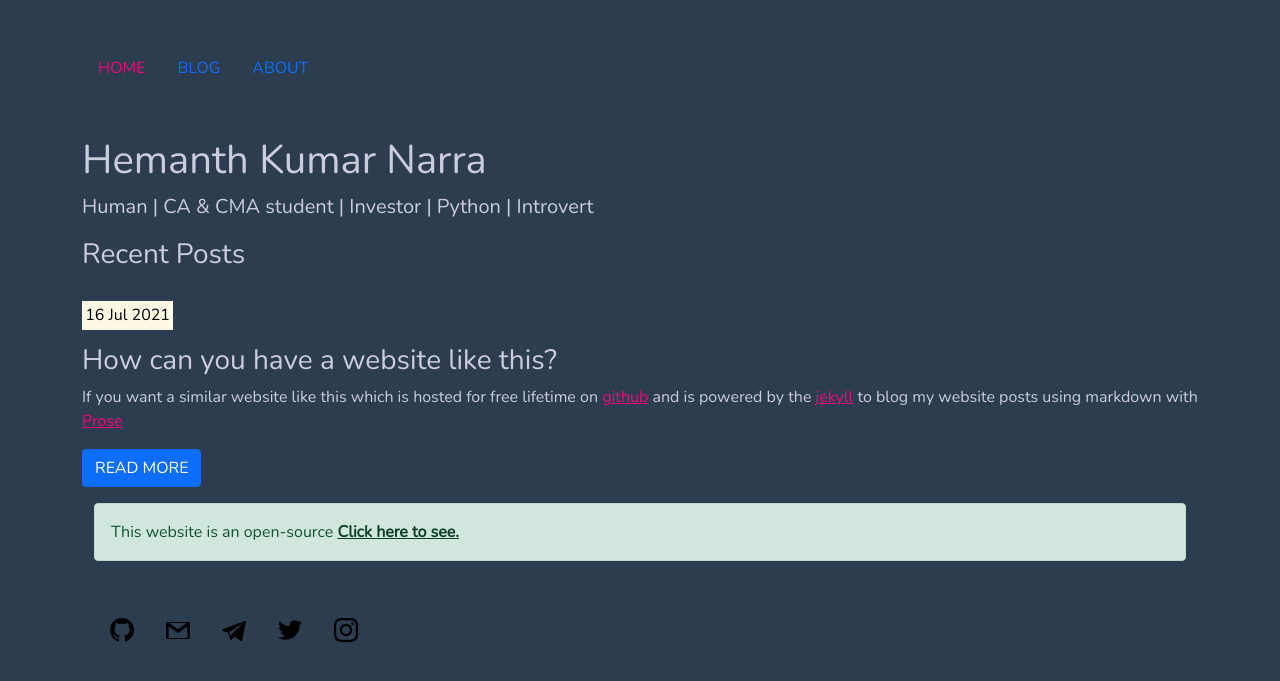
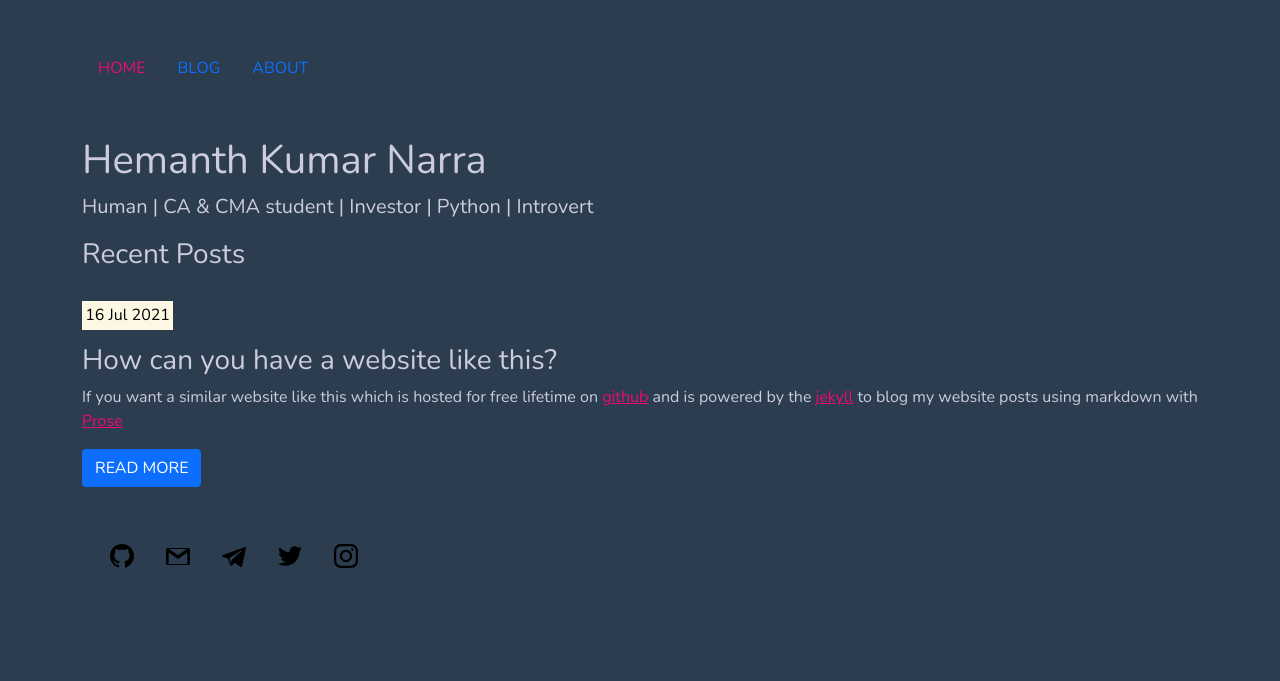
Before and after one commit to hemanthnarra/hemanthnarra.github.io, a Jekyll site: the page built from index.html, in a window 1280 px wide. Shown: the top 681 px of the page. Built offline with Jekyll 4.4.1, drawn with Linux system fonts in a browser that asks for light colours.

Commit message:
Update footer.html

```diff
--- a/_includes/footer.html
+++ b/_includes/footer.html
@@ -1,8 +1,5 @@
 <div class="container">
 <div class="footer">
-     <div class="alert alert-success" role="alert">
-  This website is an open-source <a href="https://github.com/hemanthnarra/hemanthnarra.github.io" class="alert-link"> Click here to see. </a>
-</div>
      <ul class="nav my-5">
         <li class="nav-item"><a class="nav-link" target="_blank" href="https://github.com/hemanthnarra"> <img src="/iconmonstr-github-1.svg" > </a> </li>
         <li class="nav-item"><a class="nav-link" target="_blank" href="mailto:hemanthkumarsuma799@gmail.com"> <img src="/iconmonstr-gmail-1.svg"> </a></li>
```
